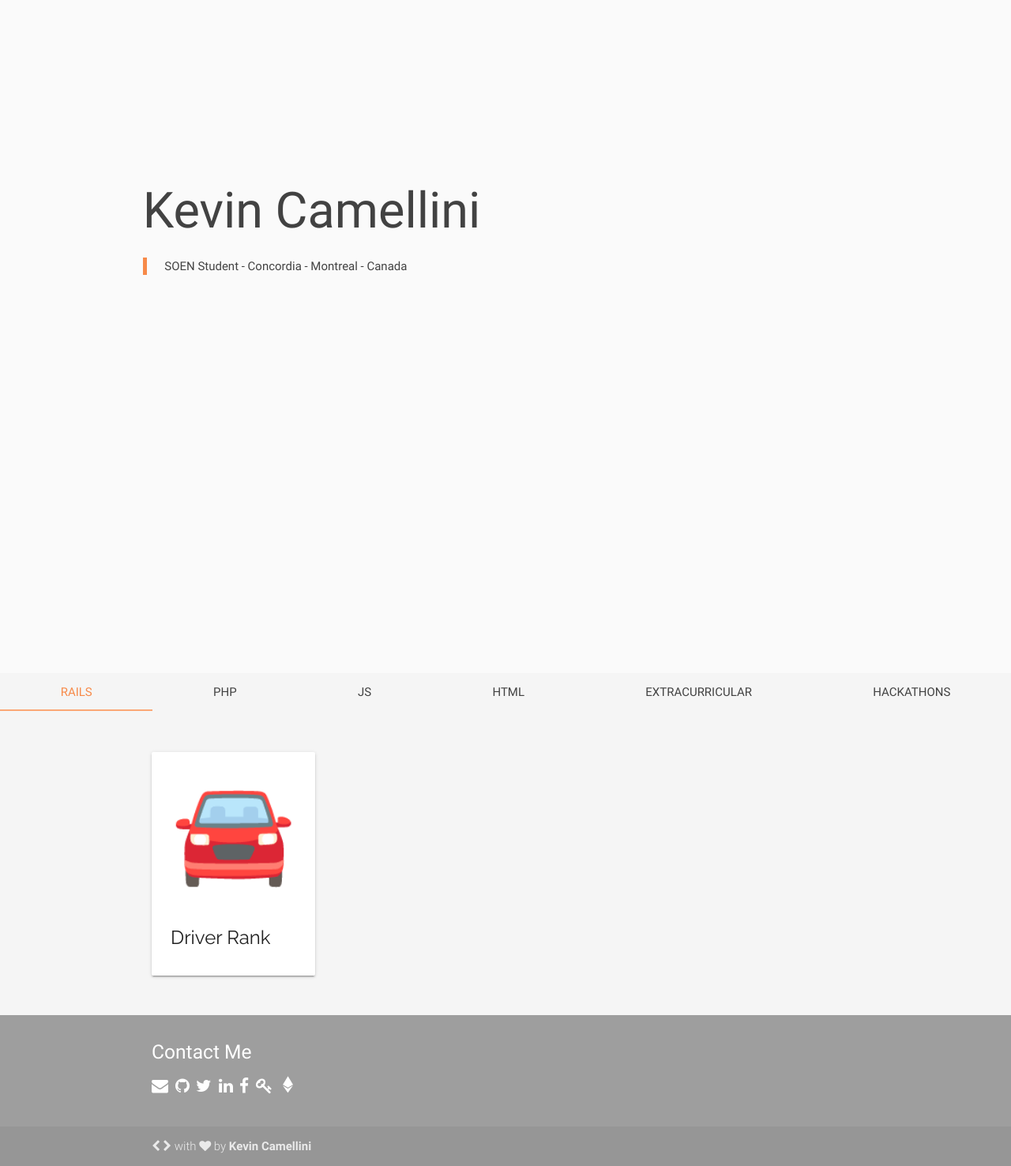
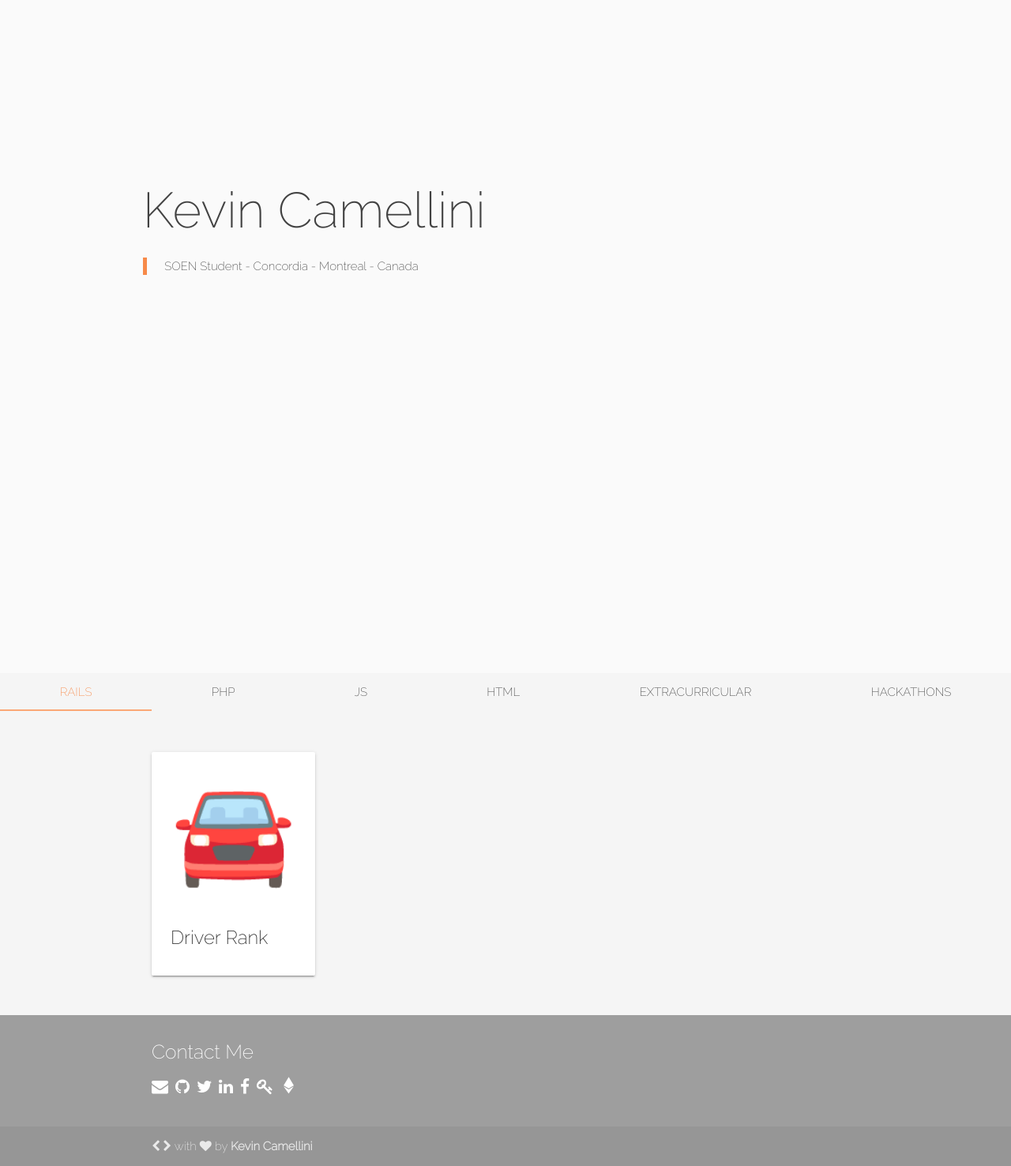
Before and after one commit to kcamcam/kcamcam.github.io, a PHP site: page / in a window 1280 px wide. Shown: the whole page at 79% size. Run offline with PHP 8.4, Linux system fonts and the light colour scheme; some libraries are stand-ins or nearby versions; some web fonts are replaced.

Commit message:
font family less bold

```diff
--- a/css/style.css
+++ b/css/style.css
@@ -4,6 +4,7 @@ html, body{
   min-width: 100vw;
   flex-direction: column;
   --main-color: rgb(247,138,73);
+  font-family: 'Raleway', sans-serif;
 }
 
 /***** Landing *****/
@@ -12,6 +13,7 @@ html, body{
   max-width: 100vw;
   transform: translateY(25vh);
 }
+
 blockquote {
     border-left-color: var(--main-color);
 }
@@ -28,10 +30,6 @@ blockquote {
 	background-color: rgb(251,168,118);
 }
 
-#card-title{
-	font-family: Raleway;
-	font-weight: 500;
-}
 .card-image{
 	height: 100%;
 }
--- a/index.html
+++ b/index.html
@@ -11,7 +11,7 @@
     <!--Import Google Flat Icon's-->
     <link href="https://fonts.googleapis.com/icon?family=Material+Icons" rel="stylesheet">
 		<!-- Import Raleway Font -->
-		<link href="https://fonts.googleapis.com/css?family=Raleway" rel="stylesheet">
+		<link href="https://fonts.googleapis.com/css?family=Raleway:200" rel="stylesheet">
     <!-- Import Font Awesome -->
     <link type="text/css" rel="stylesheet" href="css/font-awesome.css"/>
     <!--Import materialize.css-->
--- a/js/data.js
+++ b/js/data.js
@@ -120,7 +120,7 @@ var bajson = {
 		"imgurl":"\u{1F468}\u{200D}\u{1F4BB}",//./img/kcamel.png
 		"title":"kcamel",
 		"subtitle":"kcamel \u{1F468}\u{200D}\u{1F4BB}",
-		"description":"My portfolio website, yup the same one you're on, almost entirely generated via JS. These cards \u{1F449} all JS.",
+		"description":"My portfolio website, yup the same one you're on, almost entirely generated via JS. These cards \u{1F449} all JS. Pretty sweet.",
 		"urlweb":"https://kcamel.com",
 		"urlgithub":"https://github.com/kcamcam/kcamcam.github.io",
 		"date":"01-2018"
@@ -129,7 +129,7 @@ var bajson = {
 		"imgurl":"\u{1F92F}",
 		"title":"Emojify",
 		"subtitle":"Emojify \u{1F92F}",
-		"description":"Emojify your text! Some pretty sweet JS adds emojis to ur text.",
+		"description":"Emojify your text! Some pretty sweet JS adds emojis to text anywhere.",
 		"urlweb":"https://kcamel.com/emojify/",
 		"urlgithub":"https://github.com/kcamcam/emojify",
 		"date":"10-2017"
```
Also changed, not shown: 1 other file.
